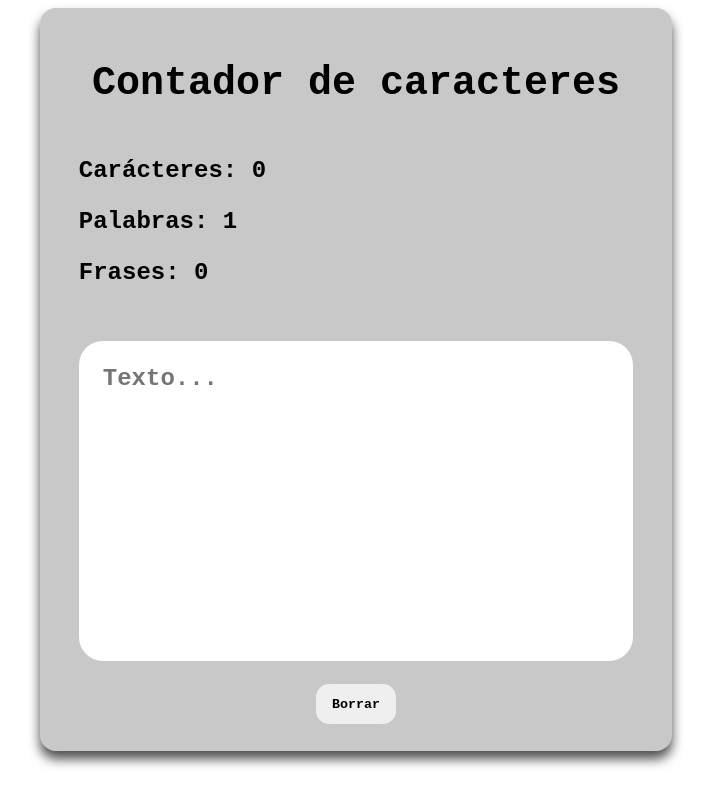
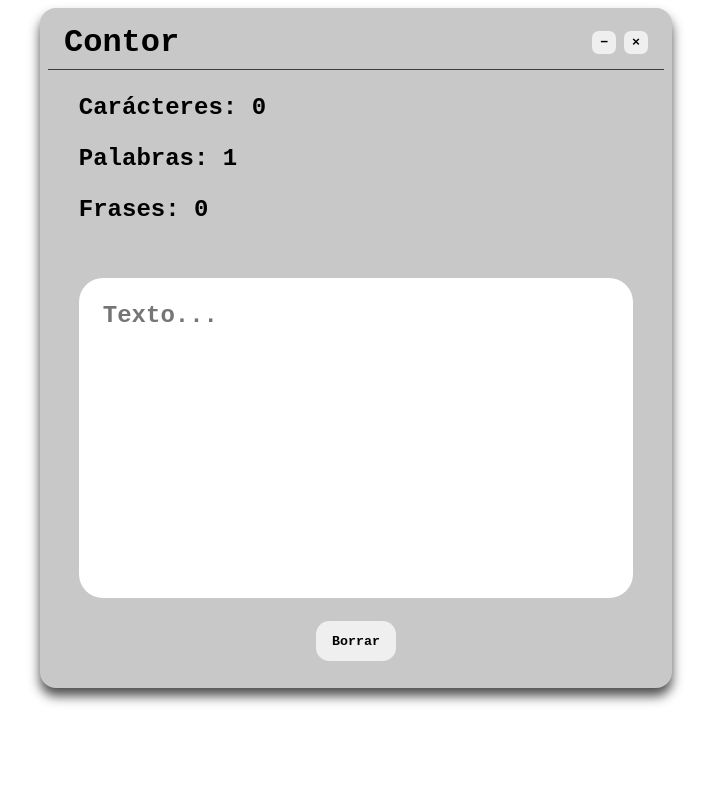
Before and after one commit to JoseAndresGC/Contador-de-Caracteres, an Electron app: page index.html in a window 1280 px wide. Shown: the whole page, without its empty margins (284-995 px from the left). Drawn offline with Linux system fonts and the light colour scheme.

Commit message:
Release v1.0.1: Several changes and fixing UI

```diff
--- a/index.html
+++ b/index.html
@@ -17,9 +17,15 @@
   </head>
 
 <body>
-    <div class="container">
+  <div class="container">
 
-        <h1>Contador de caracteres</h1>
+    <div class="titlebar">
+      <h1>Contor</h1>
+      <div class="titlebar-controls">
+        <button id="control-button-minimize">−</button>
+        <button id="control-button-close">×</button>
+        </div>
+      </div>
 
         <div class="results">
           <p class="charCountSpan">Carácteres: <span class="">0</span></p>
@@ -37,5 +43,5 @@
       </div>
 </body>
 
-<script defer src="renderer.js"></script>
+<script src="renderer.js"></script>
 </html>
--- a/package.json
+++ b/package.json
@@ -1,6 +1,6 @@
 {
   "name": "contador-de-caracteres-electronapp",
-  "version": "1.0.0",
+  "version": "1.0.1",
   "main": "main.js",
   "scripts": {
     "dev": "electron .",
@@ -17,6 +17,10 @@
     }],
     "win": {
       "target": "nsis"
+    },
+    "mac": {
+      "target": ["dmg", "zip"],
+      "category": "public.app-category.utilities"
     },
     "nsis": {
       "oneClick": false,
--- a/renderer.js
+++ b/renderer.js
@@ -1,3 +1,17 @@
+// importar el módulo ipcRenderer de Electron
+const { ipcRenderer } = require('electron');
+
+// agregar eventListener para los botones minimizar y cerrar
+document.getElementById("control-button-minimize").addEventListener("click", () => {
+    // enviar un evento al proceso principal para minimizar la ventana
+    ipcRenderer.send("control-button-minimize");
+})
+
+document.getElementById("control-button-close").addEventListener("click", () => {
+    // enviar un evento al proceso principal para cerrar la ventana
+    ipcRenderer.send("control-button-close");
+})
+
 document.addEventListener('DOMContentLoaded', function() {
     const charCountSpan = document.getElementsByClassName("charCountSpan")[0];
     const wordCountSpan = document.getElementsByClassName("wordCountSpan")[0];
--- a/style.css
+++ b/style.css
@@ -1,16 +1,48 @@
 * {
-    font-family: 'Courier New', Courier, monospace;
-    font-weight: bold;
-    /* margin: 0; */
-    box-sizing: border-box;
-    /* font-size: 2vh; */
-  }
+  font-family: 'Courier New', Courier, monospace;
+  font-weight: bold;
+  box-sizing: border-box;
+}
 
-  h1 {
-    font-size: 5vh;
-    padding-top: 3%;
+.titlebar {
+  display: flex;
+  justify-content: space-between;
+  align-items: center;
+  background-color: rgb(200, 200, 200);
+  padding: 1vh 2vh;
+  border-bottom: 1px solid rgb(61, 61, 61);
+  /* box-shadow: 0 1vh 1.5vh rgba(0, 0, 0, 0.2);
+  border-radius: 1em;
+  margin-bottom: 1vh; */
+}
 
-  }
+.titlebar h1 {
+  margin: 0;
+  font-size: 4vh;
+  text-align: left;
+  color: rgb(0, 0, 0);
+}
+
+.titlebar-controls {
+  display: flex;
+  gap: 1vh; /* Espaciado entre los botones */
+}
+
+#control-button-minimize, #control-button-close {
+  border-radius: 0.5em;
+  border: none;
+  cursor: pointer;
+  padding: 0.5vh 1vh;
+}
+
+#control-button-minimize:hover {
+  background-color: rgb(183, 183, 183);
+}
+
+#control-button-close:hover {
+  background-color: rgb(255, 100, 100);
+}
+
 
   .container {
     background-color: rgb(200,200,200);
```
Also changed, not shown: main.js (+24 -7 lines).
